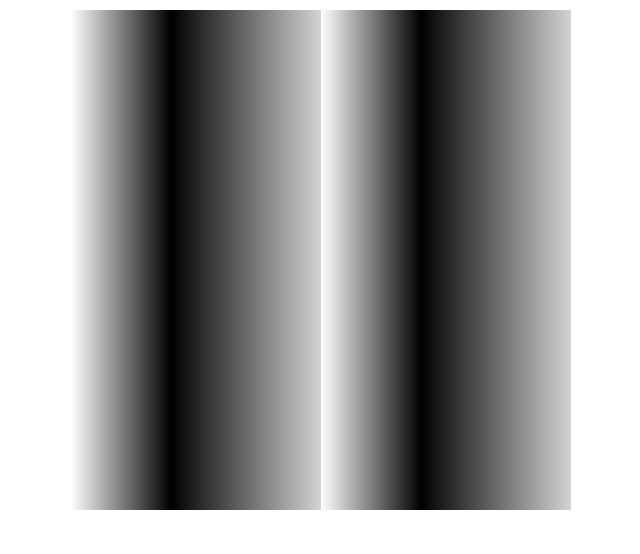
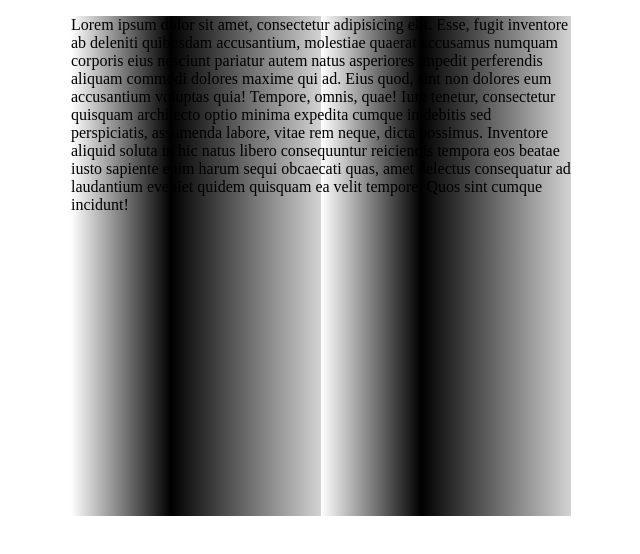
Before and after one commit to SLukanin/HTML_CSS_Learn, a plain HTML site: page test.html in a window 1280 px wide. Shown: the whole page, without its empty margins (37-677 px from the left). Drawn offline with Linux system fonts and the light colour scheme.

Commit message:
test commit

```diff
--- a/test.html
+++ b/test.html
@@ -17,6 +17,8 @@
 	</style>
 </head>
 <body>
-<div class="box test"></div>
+<div class="box test">
+	<p>Lorem ipsum dolor sit amet, consectetur adipisicing elit. Esse, fugit inventore ab deleniti quibusdam accusantium, molestiae quaerat accusamus numquam corporis eius nesciunt pariatur autem natus asperiores impedit perferendis aliquam commodi dolores maxime qui ad. Eius quod, sint non dolores eum accusantium voluptas quia! Tempore, omnis, quae! Iure tenetur, consectetur quisquam architecto optio minima expedita cumque in debitis sed perspiciatis, assumenda labore, vitae rem neque, dicta possimus. Inventore aliquid soluta in hic natus libero consequuntur reiciendis tempora eos beatae iusto sapiente enim harum sequi obcaecati quas, amet delectus consequatur ad laudantium eveniet quidem quisquam ea velit tempore. Quos sint cumque incidunt!</p>
+</div>
 </body>
 </html>
```
